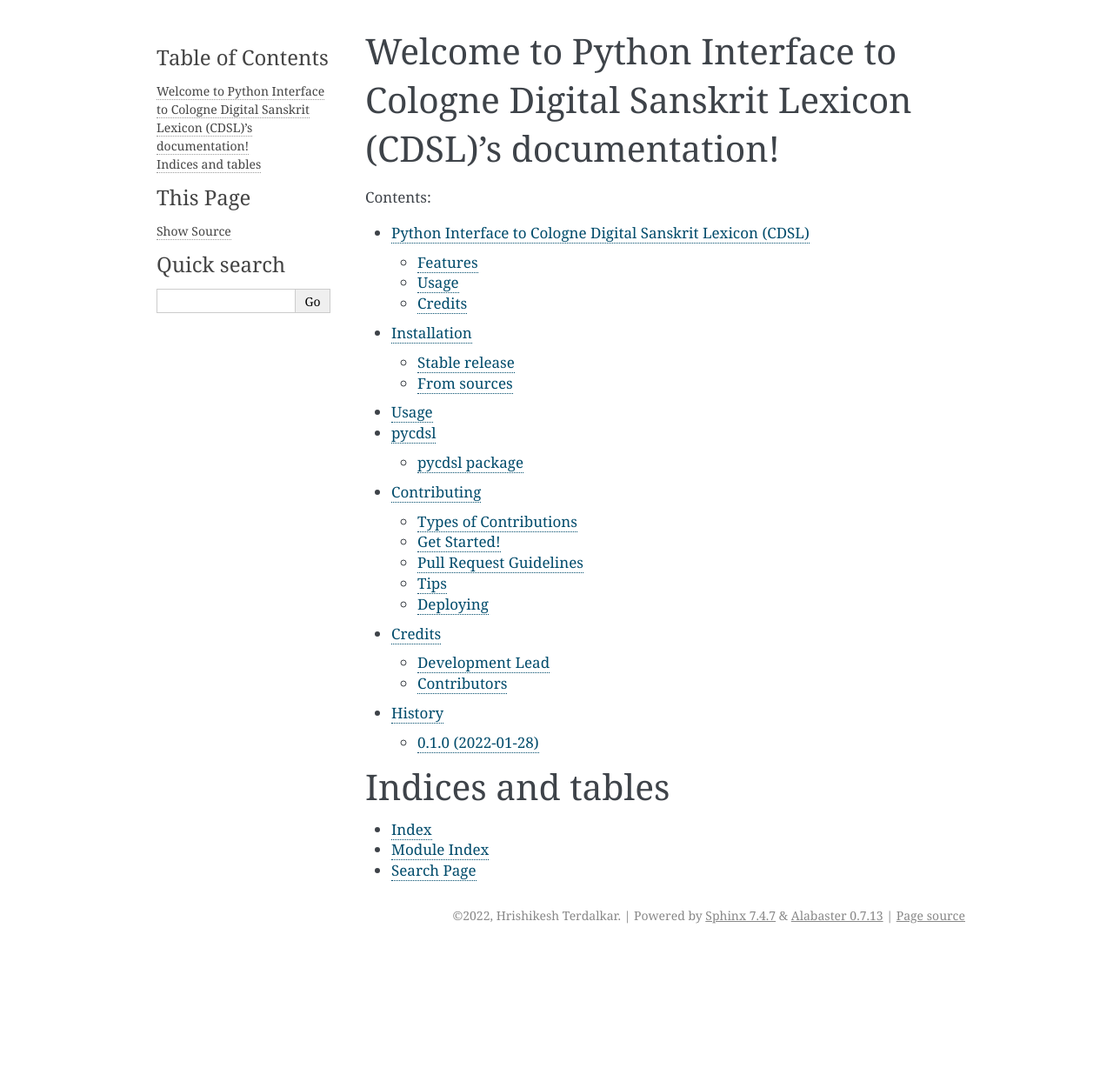
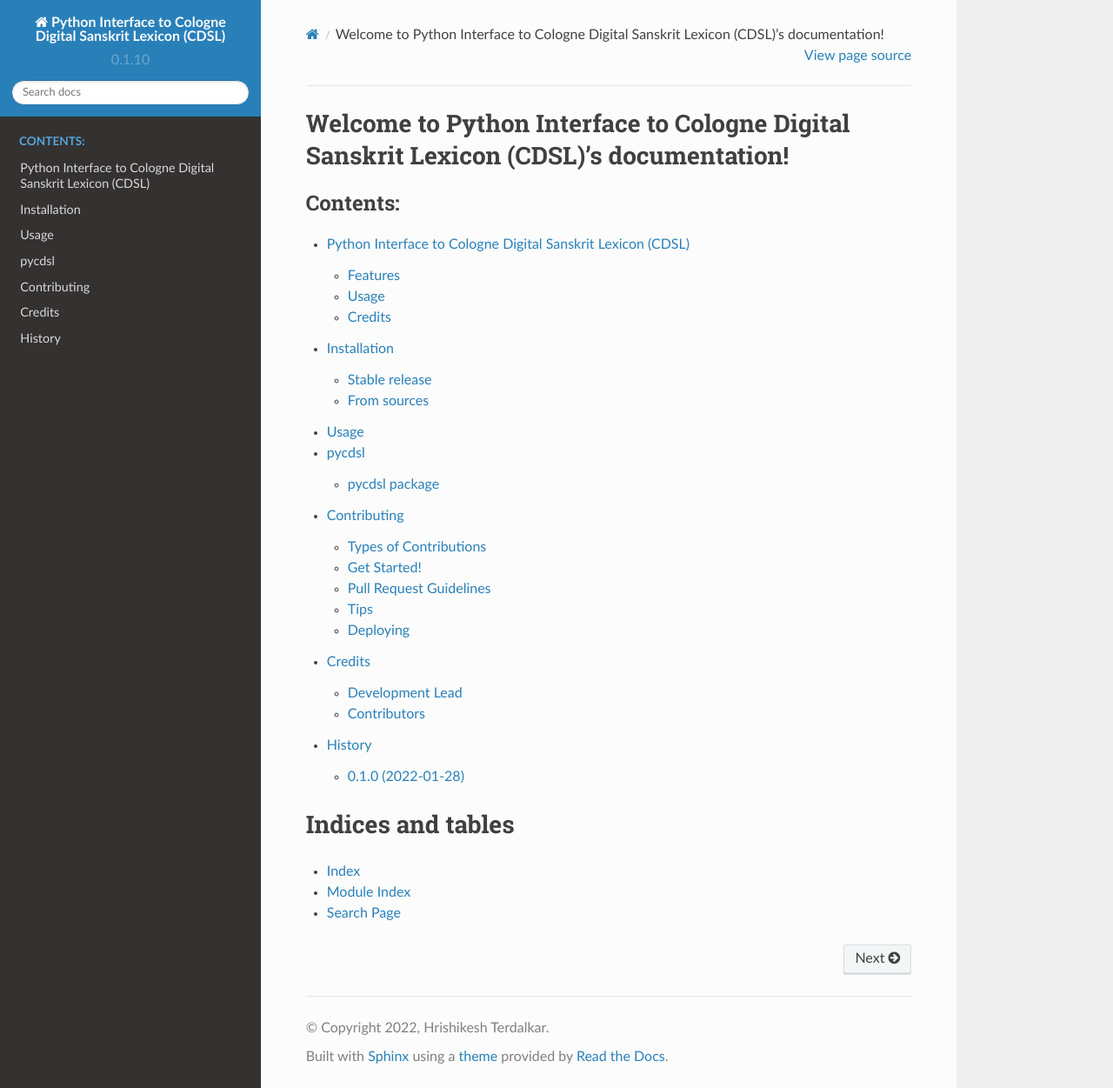
Before and after one commit to hrishikeshrt/PyCDSL, a Sphinx documentation site: the page built from docs/index.rst, in a window 1280 px wide and 1251 px high. Shown: the whole window at 87% size. Built offline with Sphinx 7.4.7 and the Read the Docs theme 2.0.0, drawn with Linux system fonts in a browser that asks for light colours.

Commit message:
change theme of documentation pages

```diff
--- a/docs/conf.py
+++ b/docs/conf.py
@@ -31,7 +31,7 @@
 
 # Add any Sphinx extension module names here, as strings. They can be
 # extensions coming with Sphinx (named 'sphinx.ext.*') or your custom ones.
-extensions = ['sphinx.ext.autodoc', 'sphinx.ext.viewcode']
+extensions = ['sphinx.ext.autodoc', 'sphinx.ext.viewcode', 'sphinx_rtd_theme']
 
 # Add any paths that contain templates here, relative to this directory.
 templates_path = ['_templates']
@@ -83,7 +83,8 @@
 # The theme to use for HTML and HTML Help pages.  See the documentation for
 # a list of builtin themes.
 #
-html_theme = 'alabaster'
+# html_theme = 'alabaster'
+html_theme = 'sphinx_rtd_theme'
 
 # Theme options are theme-specific and customize the look and feel of a
 # theme further.  For a list of options available for each theme, see the
```
